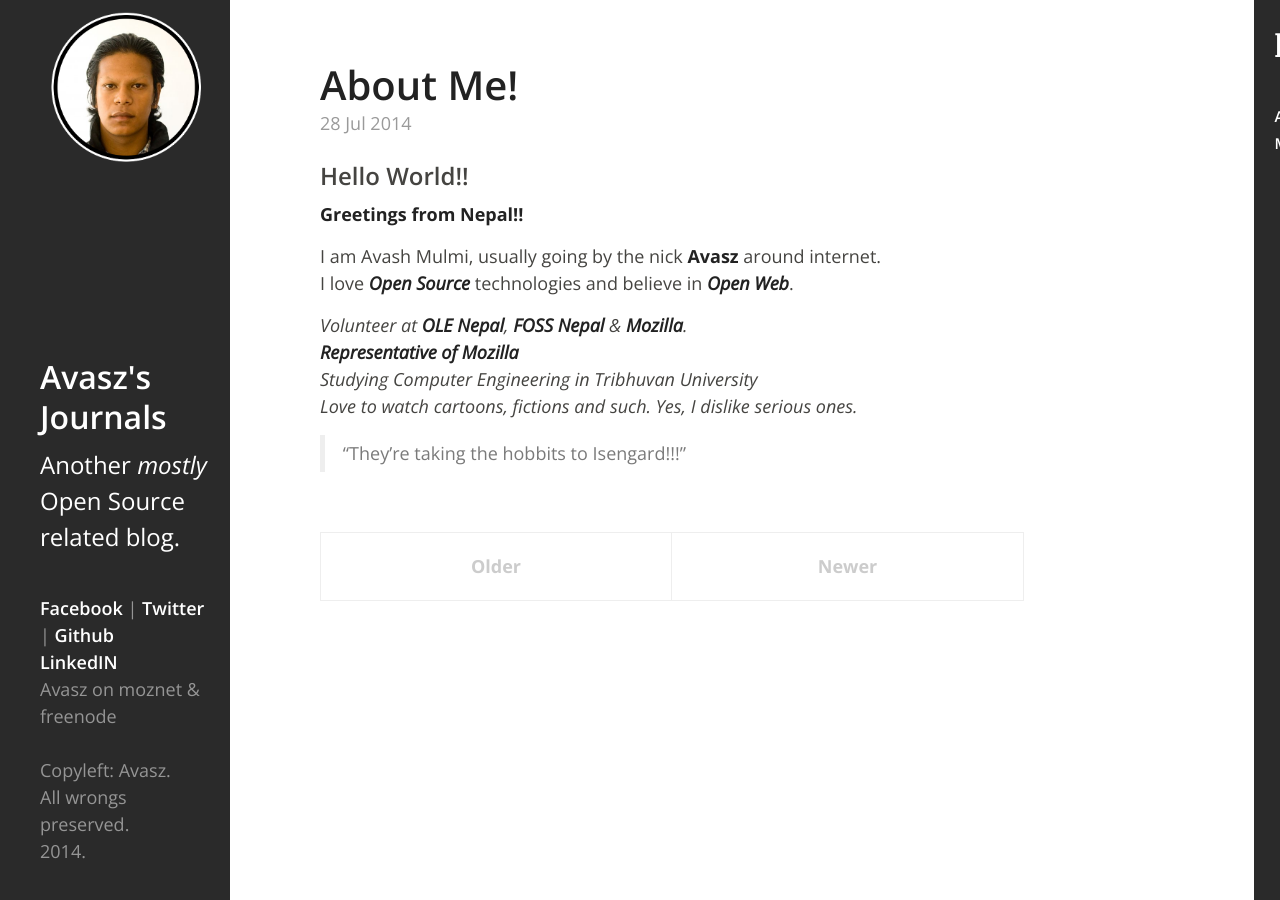
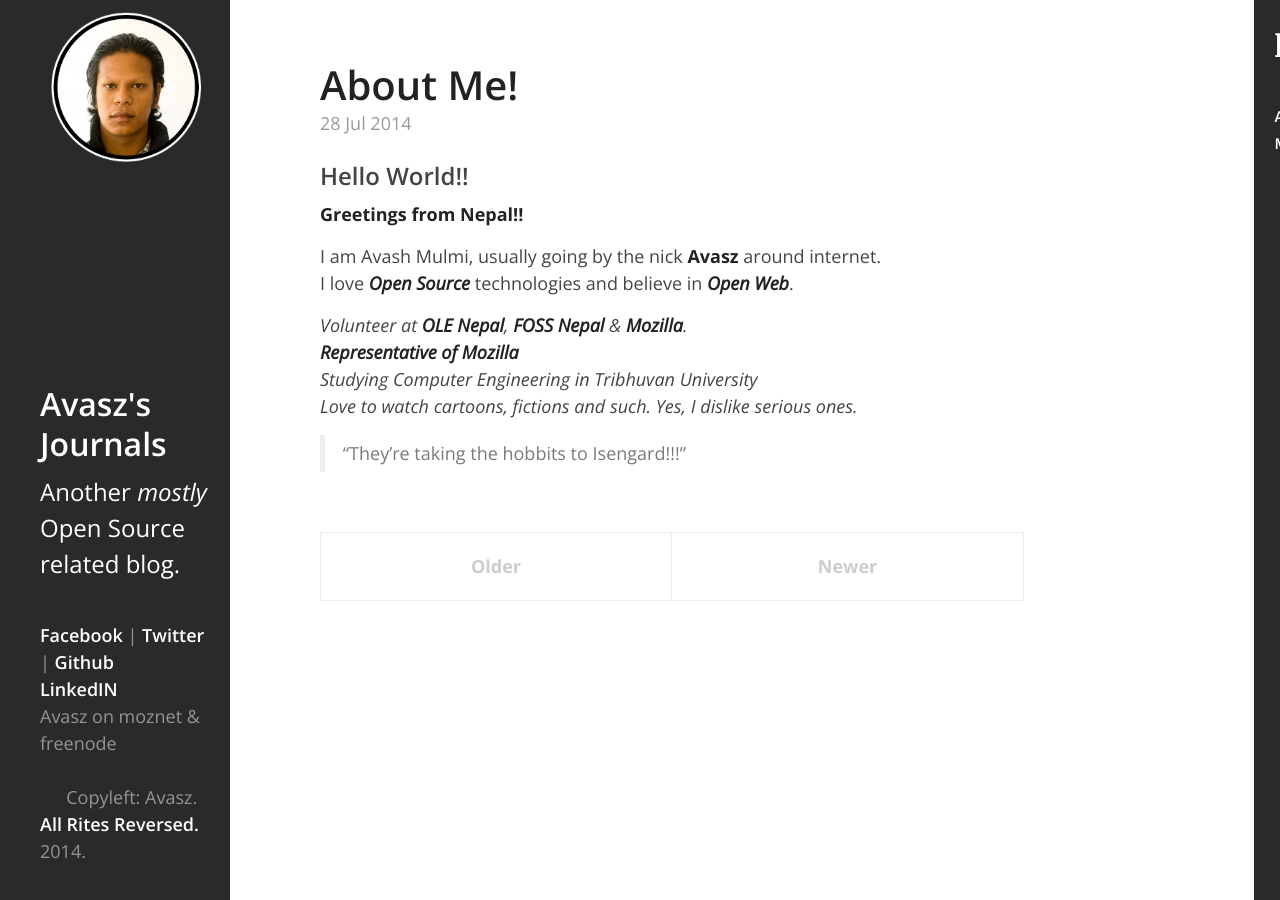
Before and after one commit to Avasz/avasz.github.io, a Jekyll site: the page built from index.html, in a window 1280 px wide. Built offline with Jekyll 4.4.1, drawn with Linux system fonts in a browser that asks for light colours; the list of posts is cut into pages by our own code.

```diff
--- a/_layouts/default.html
+++ b/_layouts/default.html
@@ -31,8 +31,8 @@
           Avasz on moznet & freenode <p>
           <br>
 
-          Copyleft: {{ site.author.name }}.<br>
-          All wrongs preserved.<br>
+          ↄ⃝ Copyleft: {{ site.author.name }}.<br>
+         <a href="http://en.wikipedia.org/wiki/All_Rites_Reversed"> All Rites Reversed. </a><br>
      2014.<br>
 
         </div>
```
